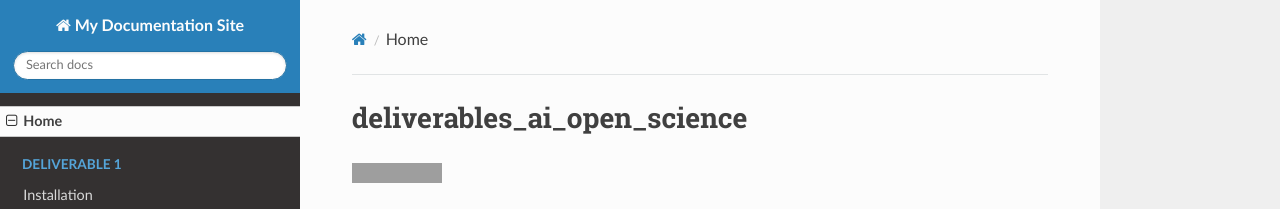
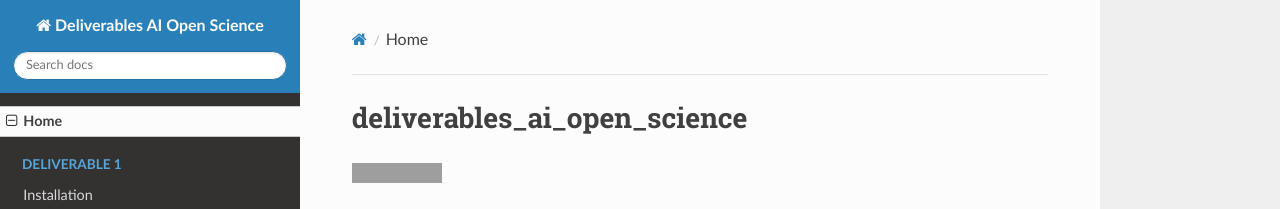
Before and after one commit to dan415/deliverables_ai_open_science, an MkDocs documentation site: the page built from docs/README.md, in a window 1280 px wide. Shown: the top 209 px of the page. Built offline with MkDocs 1.6.1, drawn with Linux system fonts in a browser that asks for light colours; nearby versions of some CDN libraries; grey boxes are pictures that could not be loaded.

Commit message:
fix: github workflows, mkdocs site_name and url

```diff
--- a/mkdocs.yml
+++ b/mkdocs.yml
@@ -1,5 +1,5 @@
-site_name: My Documentation Site
-site_url: https://docs.example.com/
+site_name: Deliverables AI Open Science
+site_url: https://deliverables-ai-open-science.readthedocs.io/
 site_description: This is a description of my documentation site.
 
 theme:
```
Also changed, not shown: 2 other files.
